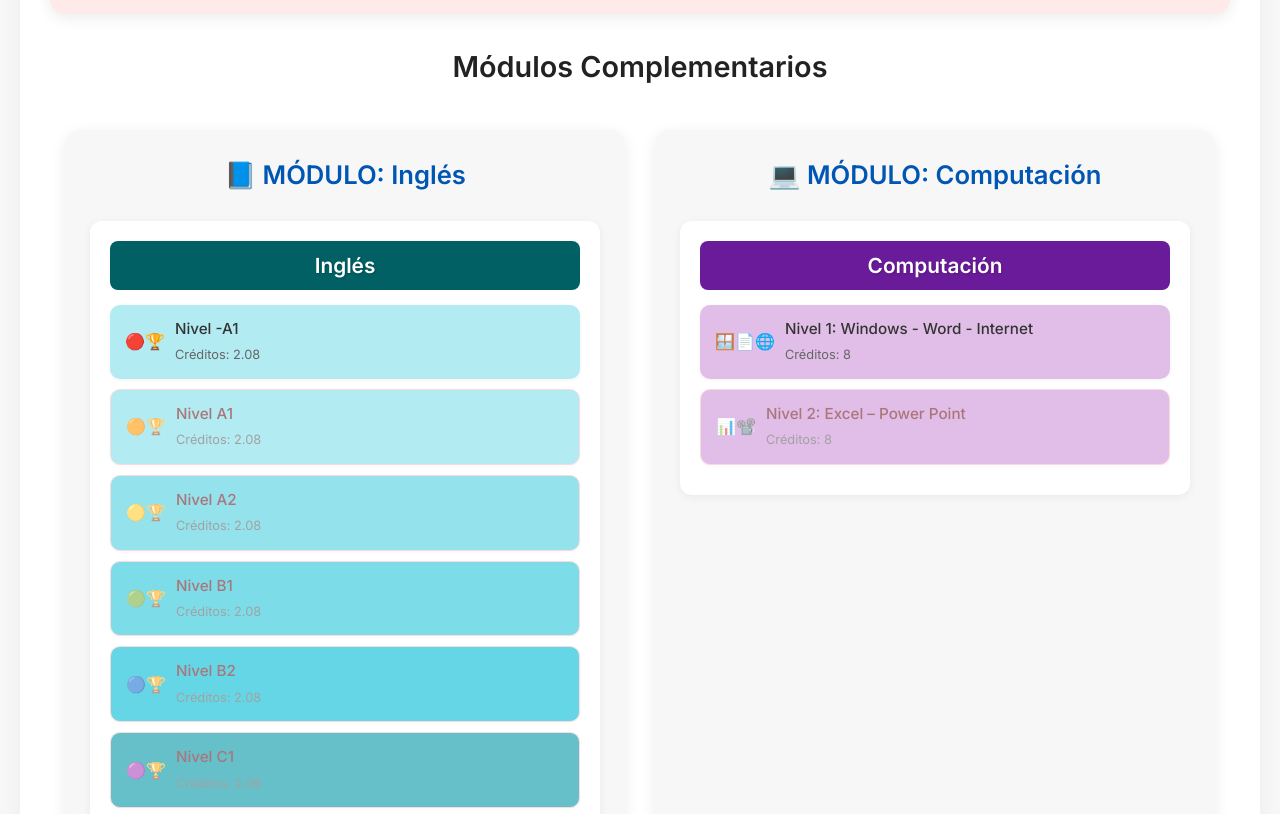
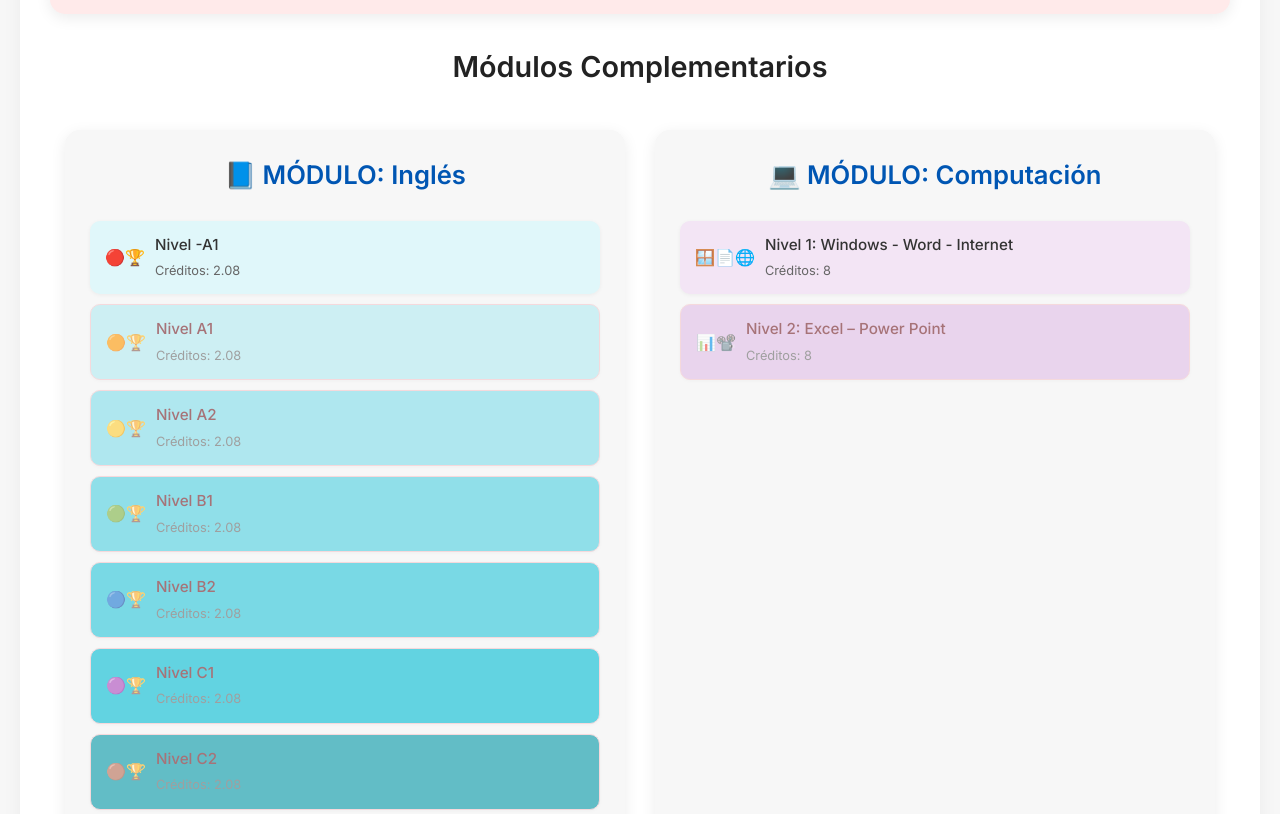
Before and after one commit to JhonChC/Malla-Universitaria-de-Turismo-en-Linea-UNEMI, a plain HTML site: page index.html in a window 1280 px wide. Shown: the part 4080-4894 px from the top of the page. Drawn offline with Linux system fonts and the light colour scheme.

Commit message:
Update index.html

```diff
--- a/index.html
+++ b/index.html
@@ -402,7 +402,7 @@
         /* Contenedor de Módulos (horizontal) */
         .modules-container {
             display: flex;
-            flex-direction: row; /* Los módulos se alinean horizontalmente */
+            flex-direction: row; /* Los tipos de módulos (Inglés, Computación) se alinean horizontalmente */
             flex-wrap: wrap; /* Permite que los módulos salten de línea si no hay espacio */
             justify-content: center;
             gap: 30px; /* Espacio entre tipos de módulos */
@@ -419,6 +419,9 @@
             box-sizing: border-box;
             background-color: var(--module-bg-neutral);
             transition: all 0.3s ease;
+            display: flex; /* Añadido para controlar el contenido interno */
+            flex-direction: column; /* Contenido del módulo se apila verticalmente */
+            align-items: center; /* Centra el contenido horizontalmente */
         }
 
         .module-type h3 {
@@ -428,51 +431,18 @@
             color: #0056b3;
         }
 
-        .module-grid {
+        /* Contenedor para los niveles de cada módulo (vertical) */
+        .module-levels-container {
             display: flex;
-            flex-wrap: wrap;
-            justify-content: center;
-            gap: 20px;
+            flex-direction: column; /* Los niveles dentro de un módulo se apilan verticalmente */
+            gap: 10px; /* Espacio entre las tarjetas de módulo */
+            width: 100%; /* Ocupa todo el ancho disponible dentro de su padre */
         }
-
-        .module-category {
-            background-color: #fff;
-            border-radius: 12px;
-            padding: 20px;
-            box-shadow: 0 2px 10px rgba(0, 0, 0, 0.06);
-            flex: 1 1 100%; /* Ocupa todo el ancho dentro de su tipo de módulo */
-            box-sizing: border-box;
-            min-width: 280px;
-            display: flex;
-            flex-direction: column;
-            align-items: center;
-            transition: transform 0.2s ease;
-        }
-
-        .module-category:hover {
-            transform: translateY(-5px);
-        }
-
-        .module-title {
-            font-size: 1.3em;
-            font-weight: 600;
-            margin-bottom: 15px;
-            padding: 8px 15px;
-            border-radius: 8px;
-            color: #fff;
-            text-shadow: 1px 1px 2px rgba(0,0,0,0.2);
-            width: 100%;
-            box-sizing: border-box;
-        }
-
-        .module-ing .module-title { background-color: var(--module-ing-title); }
-        .module-comp .module-title { background-color: var(--module-comp-title); }
 
         .module-card {
             background-color: #f9f9f9;
             border-radius: 10px;
             padding: 12px 15px;
-            margin-bottom: 10px;
             text-align: left;
             cursor: pointer;
             transition: all 0.2s ease-in-out;
@@ -483,6 +453,10 @@
             width: 100%;
             box-sizing: border-box;
             position: relative;
+        }
+
+        .module-card:last-child {
+            margin-bottom: 0;
         }
 
         .module-card.approved {
@@ -633,9 +607,7 @@
                 flex: 1 1 100%; /* 1 columna para módulos en mobile */
                 max-width: 100%;
             }
-            .module-category {
-                flex: 1 1 100%; /* 1 columna para categorías de módulos en mobile */
-            }
+            /* No necesitamos .module-category en la nueva estructura */
         }
     </style>
 </head>
@@ -1067,13 +1039,12 @@
 
             curriculumData.modules.forEach(moduleType => {
                 const moduleTypeDiv = document.createElement('div');
-                moduleTypeDiv.className = `module-type ${moduleType.class}`;
-                moduleTypeDiv.innerHTML = `<h3>${moduleType.icon} MÓDULO: ${moduleType.type}</h3><div class="module-grid"></div>`;
-                const moduleGrid = moduleTypeDiv.querySelector('.module-grid');
+                moduleTypeDiv.className = `module-type ${moduleType.class}`; // Este es el contenedor principal para "Inglés" o "Computación"
+                moduleTypeDiv.innerHTML = `<h3>${moduleType.icon} MÓDULO: ${moduleType.type}</h3>`; // Título para el tipo de módulo
 
-                const moduleCategoryDiv = document.createElement('div');
-                moduleCategoryDiv.className = `module-category ${moduleType.class}`;
-                moduleCategoryDiv.innerHTML = `<div class="module-title">${moduleType.type}</div>`;
+                // Crear un div para contener los niveles de módulo (tarjetas)
+                const moduleLevelsContainer = document.createElement('div');
+                moduleLevelsContainer.className = 'module-levels-container'; // Nueva clase para flex column para los niveles
 
                 moduleType.levels.forEach(module => {
                     const moduleCard = document.createElement('div');
@@ -1098,10 +1069,10 @@
                             <small>Créditos: ${module.credits}</small>
                         </div>
                     `;
-                    moduleCategoryDiv.appendChild(moduleCard);
+                    moduleLevelsContainer.appendChild(moduleCard); // Añadir la tarjeta de módulo al nuevo contenedor
                 });
-                moduleGrid.appendChild(moduleCategoryDiv);
-                modulesContainer.appendChild(moduleTypeDiv);
+                moduleTypeDiv.appendChild(moduleLevelsContainer); // Añadir el contenedor de niveles al div del tipo de módulo
+                modulesContainer.appendChild(moduleTypeDiv); // Añadir el div del tipo de módulo al contenedor principal de módulos
             });
         }
 
```
